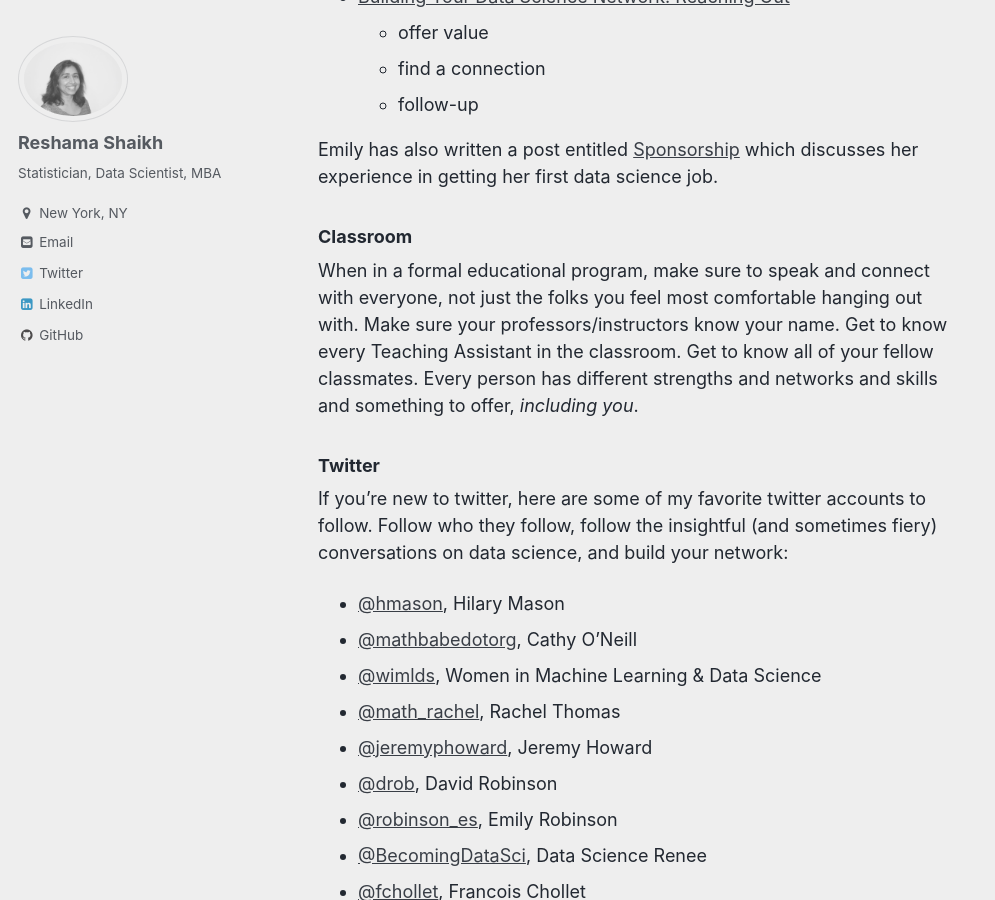
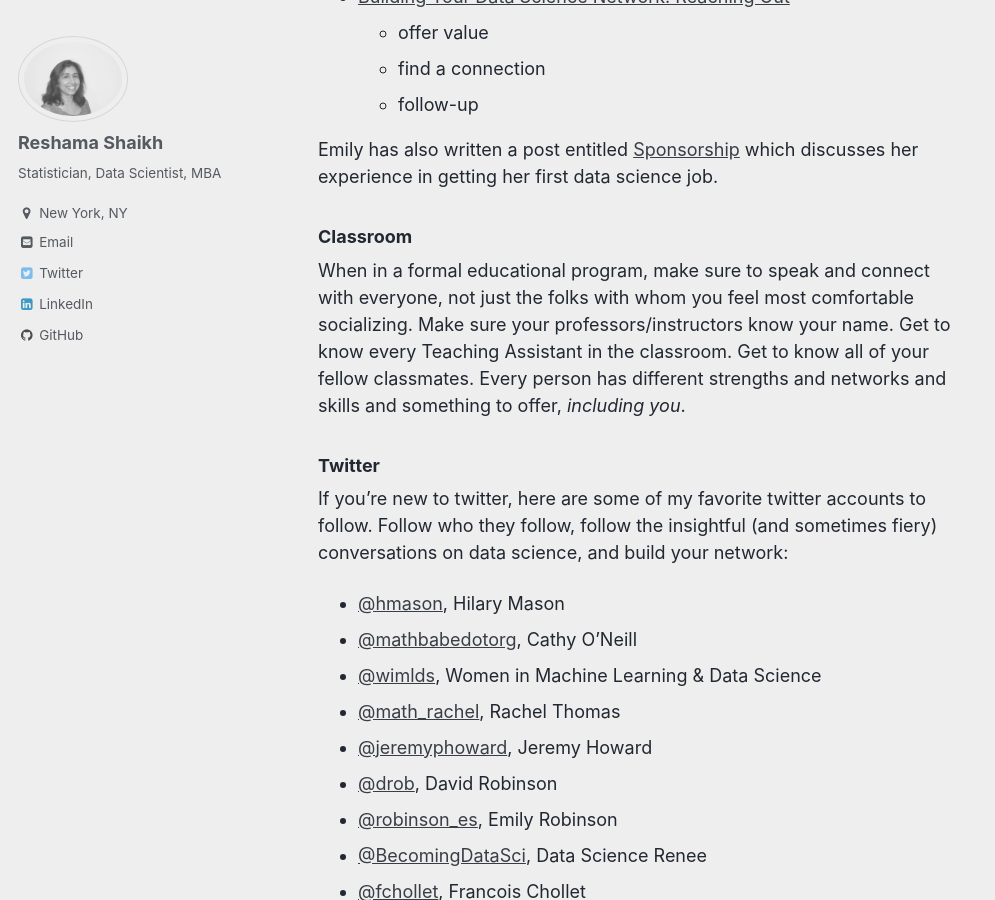
Before and after one commit to reshamas/reshamas.github.io, a Jekyll site: the page built from _posts/2018-02-26-first-data-science-job.md, in a window 1280 px wide and 900 px high, scrolled down 2738 px. Shown: the whole window, without its empty margins (0-995 px from the left). Built offline with Jekyll 4.4.1, drawn with Linux system fonts in a browser that asks for light colours.

Commit message:
Update 2018-02-26-first-data-science-job.md

```diff
--- a/_posts/2018-02-26-first-data-science-job.md
+++ b/_posts/2018-02-26-first-data-science-job.md
@@ -59,7 +59,7 @@ But it's so much more complicated than that.  [Emily Robinson](https://twitter.c
 Emily has also written a post entitled [Sponsorship](https://robinsones.github.io/The-Importance-of-Sponsorship/) which discusses her experience in getting her first data science job.
 
 ### Classroom
-When in a formal educational program, make sure to speak and connect with everyone, not just the folks you feel most comfortable hanging out with.  Make sure your professors/instructors know your name.  Get to know every Teaching Assistant in the classroom.  Get to know all of your fellow classmates.  Every person has different strengths and networks and skills and something to offer, *including you*.
+When in a formal educational program, make sure to speak and connect with everyone, not just the folks with whom you feel most comfortable socializing.  Make sure your professors/instructors know your name.  Get to know every Teaching Assistant in the classroom.  Get to know all of your fellow classmates.  Every person has different strengths and networks and skills and something to offer, *including you*.
 
 ### Twitter
 If you're new to twitter, here are some of my favorite twitter accounts to follow.  Follow who they follow, follow the insightful (and sometimes fiery) conversations on data science, and build your network:
```
